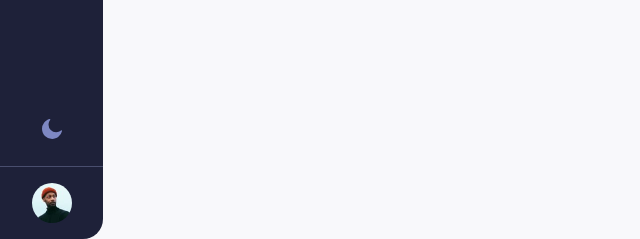
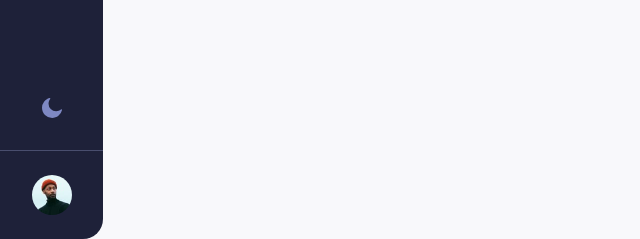
Before and after one commit to rparias/invoice-app-ts-next, a Next.js app: page / in a window 1280 px wide. Shown: the part 561-800 px from the top of the page, without its empty margins (0-640 px from the left). Built offline with nearby package versions, Linux system fonts and the light colour scheme.

Commit message:
refactors scss for icons in navbar

```diff
--- a/components/Navbar/navbar.scss
+++ b/components/Navbar/navbar.scss
@@ -42,45 +42,43 @@
 		flex-direction: row;
 		align-items: center;
 		justify-content: space-between;
-		padding: 0 1.2rem;
 		height: 100%;
 
 		@include lg {
 			flex-direction: column;
-			padding: 1rem 0;
 			height: auto;
 			width: 100%;
 		}
 	}
 
 	&__dark-light-switch {
+		height: 100%;
+		padding: 0 1rem;
 		display: flex;
 		align-items: center;
-		height: 100%;
 		border-right: 1px solid #494e6e;
 
 		@include lg {
 			width: 100%;
+			padding: 1rem 0;
 			justify-content: center;
 			border-right: unset;
 			border-bottom: 1px solid #494e6e;
-			padding: 0.7rem 0;
 		}
 
 		button {
 			margin: 0;
-			padding: 0 1.2rem;
+			padding: 0;
 			background: transparent;
 		}
 	}
 
 	&__user-picture {
-		padding-left: 1.2rem;
+		margin: 0 1rem;
 
 		@include lg {
 			width: 100%;
-			padding-top: 1rem;
-			padding-left: unset;
+			margin: 1.5rem 0;
 			display: flex;
 			justify-content: center;
 		}
```
